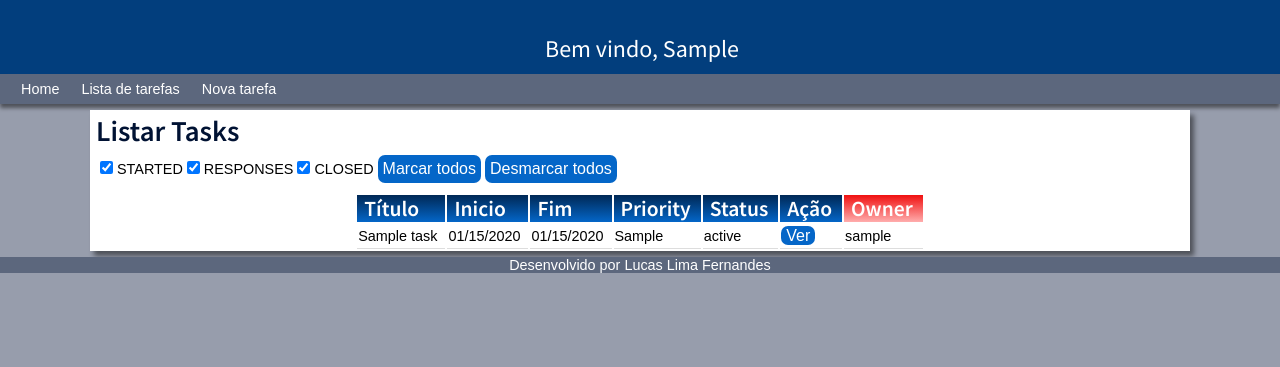
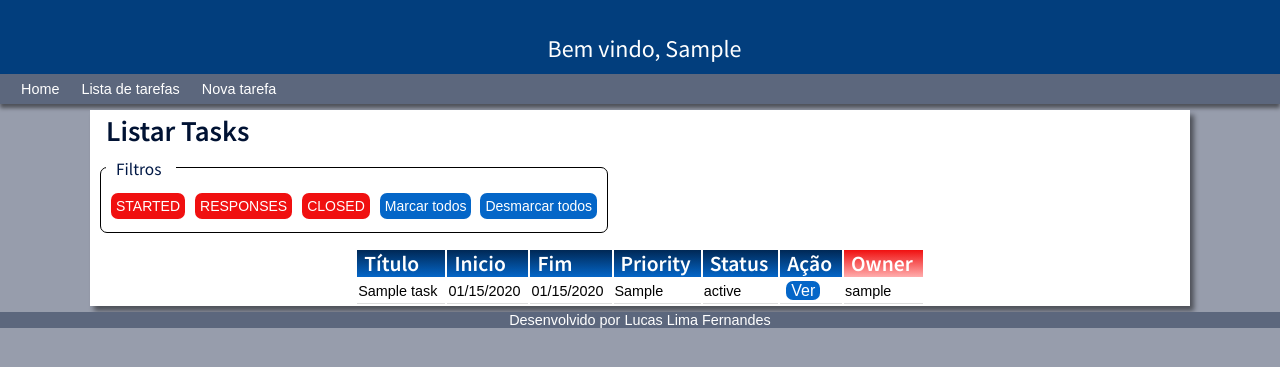
Before and after one commit to lucaslimafernandes/Tango, a Django app: page /list/ in a window 1280 px wide. Shown: the top 367 px of the page. Run offline with Django 3.2, Linux system fonts and the light colour scheme; a user stored in the database is signed in; tables that the repository leaves empty hold one stand-in row (values such as "Sample post").

Commit message:
melhoria segurança 1 -task_view

```diff
--- a/tango_app/static/css/style.css
+++ b/tango_app/static/css/style.css
@@ -27,7 +27,7 @@
 
     --font-padrao: Arial, Verdana, Helvetica, sans-serif;
     --font-destaque: 'Source Sans Pro', sans-serif;
-    --font-android: 'Android', cursive;
+    /*--font-android: 'Android', cursive;*/
 }
 
 /* config global */
@@ -82,23 +82,58 @@ main {
     box-shadow: 4px 5px 5px rgba(0, 0, 0, 0.487);
 }
 
+section {
+    margin-top: 15px;
+}
+
 /* TEXTOS */
 
 p {
-    padding: 3px 6px 10px 10px;
+    padding: 3px 6px 10px 15px;
 }
 
 h1 {
     padding: 3px 6px;
+    margin-left: 10px;
+    margin-bottom: 15px;
     font-family: var(--font-destaque);
     color: var(--cor5);
 }
 
 h2 {
-    padding: 3px 6px;
+    padding: 3px 10px;
     font-family: var(--font-destaque);
     color: var(--cor4);
 }
+
+
+/* DIV's */
+
+/*
+https://jsfiddle.net/murilosrg/yzz4eehx/
+*/
+
+div.div-border {
+    margin-left: 10px;
+    padding: 0px 5px;
+    border: 1px solid black;
+    border-radius: 7px;
+    display: inline-block;
+}
+
+div.div-border-legend {
+    font-family: var(--font-destaque);
+    font-size: 1.2em;
+    color: var(--cor4);
+    padding: 0px 10px;
+    width: 50px;
+    text-align: left;
+    display: flex;
+    background-color: white;
+    margin-top: -0.6em;
+}
+
+
 
 /* TABELA */
 table {
@@ -135,7 +170,8 @@ button {
     border-radius: 7px;
     border-style: none;
     font-family: Arial, Helvetica, sans-serif;
-    font-size: 16px;
+    font-size: 14px;
+    margin-right: 5px;
 }
 
 button:hover {
@@ -151,7 +187,55 @@ button:hover {
     font-family: var(--font-padrao);
     font-size: 16px;
     padding: 1px 5px;
+    margin-left: 5px;
+    margin-right: 5px;
 }
+
+/* CHECKBOX's */
+.ck-button {
+    overflow:auto;
+    float:left;
+}
+
+.ck-button:hover {
+    cursor: pointer;
+}
+
+.ck-button label {
+
+    float:left;
+    padding-left: 5px;
+    padding-right: 5px;
+    cursor: pointer;
+}
+
+.ck-button label span {
+    background-color: var(--cor10);
+    border-radius:7px;
+    /*border:1px solid var(--cor7);*/
+    font-size: 14px;
+    text-align:center;
+    padding: 5px 5px;
+    display:block;
+}
+
+.ck-button label input {
+    position:absolute;
+    top:-20px;
+}
+
+.ck-button input:checked + span {
+    background-color: rgb(240, 16, 16);
+    color:#fff;
+}
+
+
+/* TEXTAREA */
+
+textarea {
+    padding: 6px 6px;
+}
+
 
 
 /* CARD's */
@@ -181,13 +265,8 @@ button:hover {
 
 
 /* NOTICES */
-.notice {
+#check2passwd {
     display: none;
-    border: 2px solid red;
-    border-radius: 7px;
-    width: 40%;
-    text-align: center;
-    padding-top: 10px;
 }
 
 
--- a/tango_app/templates/tango_app/task_list.html
+++ b/tango_app/templates/tango_app/task_list.html
@@ -7,14 +7,37 @@
     <h1>Listar Tasks</h1>
 
 
+    <section>
+        <div class="div-border">
+            <div class="div-border-legend">Filtros</div>
             <p>
+                <div class="ck-button">
+                    <label>
+                        <input type="checkbox" value="1" name="checklist" id="STARTED" checked><span>STARTED</span>
+                    </label>
+                    </div>
+                    <div class="ck-button">
+                    <label>
+                        <input type="checkbox" value="1" name="checklist" id="RESPONSES" checked><span>RESPONSES</span>
+                    </label>
+                    </div>
+                    <div class="ck-button">
+                    <label>
+                        <input type="checkbox" value="1" name="checklist" id="CLOSED" checked><span>CLOSED</span>
+                    </label>
+                    </div>
+                    <!--
                 <input type="checkbox" name="checklist" id="STARTED" checked> STARTED
                 <input type="checkbox" name="checklist" id="RESPONSES"checked> RESPONSES
                 <input type="checkbox" name="checklist" id="CLOSED"checked> CLOSED
-        <button id="marcar">Marcar todos</button>
+                -->
+                <button id="marcar" style="margin-left: 5px;">Marcar todos</button>
                 <button id="desmarcar">Desmarcar todos</button>
             </p>
+        </div>
+    </section>
 
+    <section>
         <table id="tlist">
             <tr>
                 <th id="t">Título</th>
@@ -41,5 +64,6 @@
             </tr>
             {% endfor %}
         </table>
+    </section>
 </main>
 {% endblock %}
--- a/tango_app/templates/tango_app/view_task.html
+++ b/tango_app/templates/tango_app/view_task.html
@@ -58,6 +58,8 @@
         <p>
             <label for="">Encerrar:</label>
             <input type="checkbox" name="encerrar" id="">
+        </p>
+        <p>
             <button type="reset">Resetar</button>
             <button type="submit">Enviar</button>
         </p>
--- a/tango_app/views.py
+++ b/tango_app/views.py
@@ -177,9 +177,14 @@ def view_task(request, pk):
 
     else:
 
-        responses = Task_responses.objects.filter(task_id=item.id)
+        if item.user_owner == request.user or request.user.is_staff:
 
-        return render(request, 'tango_app/view_task.html', {'c':item, 'responses':responses})
+            responses = Task_responses.objects.filter(task_id=item.id)
+            #return HttpResponse(item)
+            return render(request, 'tango_app/view_task.html', {'c':item, 'responses':responses})
+
+        else:
+            return redirect(reverse('Tango:task_list'))
 
 
 @login_required
```
Lines whose indentation alone changed are shown as unchanged.
